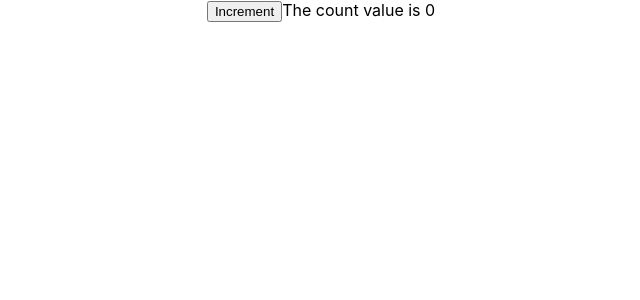
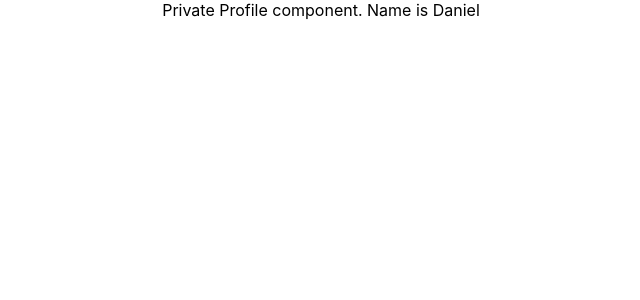
Before and after one commit to danielonsombi/ReactTypeScript, a React (Create React App) app: page / in a window 1280 px wide. Shown: the top 300 px of the page, without its empty margins (319-959 px from the left). Built offline with nearby package versions, Linux system fonts and the light colour scheme.

Commit message:
Component Props

```diff
--- a/src/App.tsx
+++ b/src/App.tsx
@@ -17,6 +17,8 @@
 import { UserContextProvider } from './Components/Context/UserContext';
 import {ContextUser} from './Components/Context/ContextUserUser';
 import ClassCounter from './Components/Class/ClassCounter';
+import { Private } from './Components/Auth/Private';
+import { Profile } from './Components/Auth/Profile';
 
 function App() {
   const personName = {
@@ -40,7 +42,8 @@
   ]
   return (
     <div className="App">
-      <ClassCounter message='The count value is'/>
+      <Private isLoggedIn={true} component={Profile}/>
+      {/* <ClassCounter message='The count value is'/> */}
       {/* <UserContextProvider>
         <ContextUser />
       </UserContextProvider> */}
--- /dev/null
+++ b/src/Components/Auth/Login.tsx
@@ -0,0 +1,3 @@
+export const Login = () => {
+    return <div>Please login to continue</div>
+}
--- /dev/null
+++ b/src/Components/Auth/Private.tsx
@@ -0,0 +1,15 @@
+import { Login } from "./Login"
+import { ProfileProps } from "./Profile"
+
+type PrivateProps = {
+    isLoggedIn: boolean
+    component: React.ComponentType<ProfileProps>
+}
+
+export const Private = ({isLoggedIn, component: Component} : PrivateProps) => {
+    if (isLoggedIn) {
+        return <Component name='Daniel'/>
+    } else {
+        return <Login/>
+    }
+}
--- /dev/null
+++ b/src/Components/Auth/Profile.tsx
@@ -0,0 +1,6 @@
+export type ProfileProps = {
+    name: string
+}
+export const Profile = ({name} : ProfileProps) => {
+    return <div>Private Profile component. Name is {name}</div>
+}
```
Also changed, not shown: 1 other file (tests, documents, lock files or other folders).
